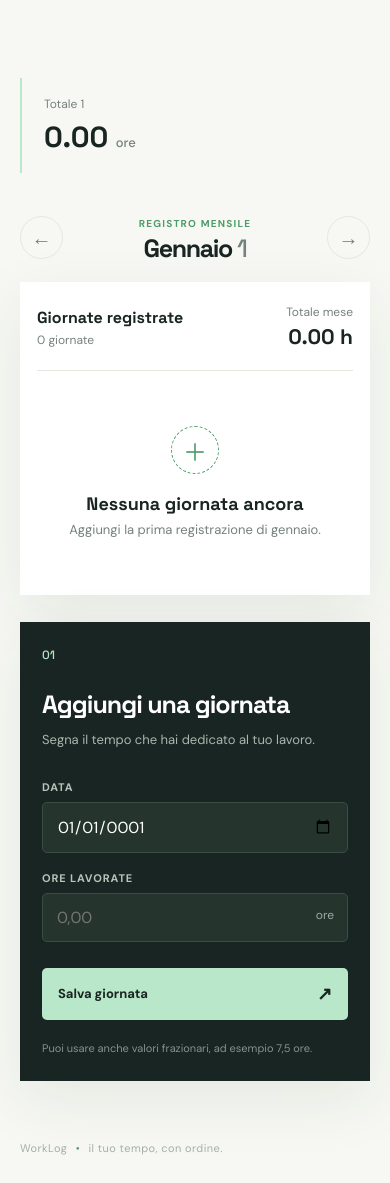
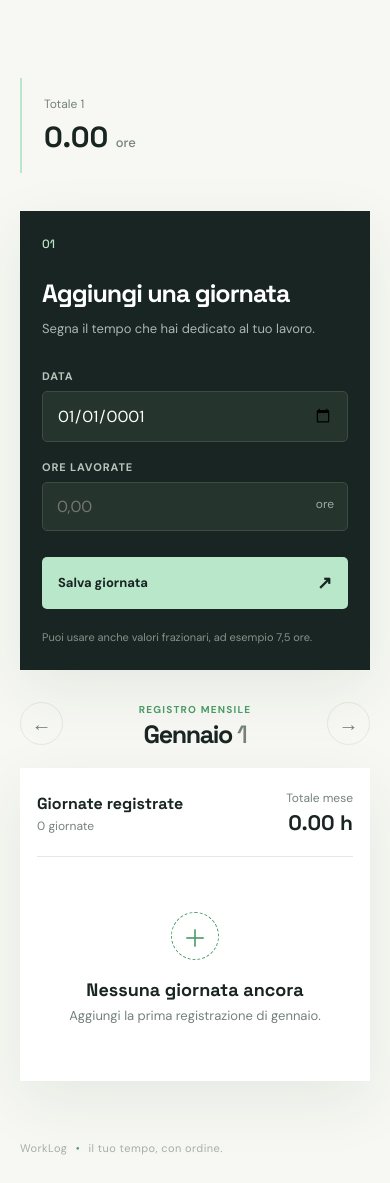
Before and after one commit to lorenzo-fattori/WorkLog, a Flask app: page /month/1/1 in a window 390 px wide. Shown: the part 72-1255 px from the top of the page. Run offline with Flask 3, Linux system fonts and the light colour scheme; data that the repository does not hold is empty.

Commit message:
style: move add form for responsive layout

```diff
--- a/static/style.css
+++ b/static/style.css
@@ -28,8 +28,8 @@ h1 { max-width: 610px; margin-bottom: 13px; font-family: "Space Grotesk", sans-s
 .year-stat span, .total-pill span { display: block; color: var(--muted); font-size: 12px; }
 .year-stat strong { display: block; margin-top: 6px; font-family: "Space Grotesk", sans-serif; font-size: 29px; }
 .year-stat small { color: var(--muted); font-family: "DM Sans", sans-serif; font-size: 13px; font-weight: 500; }
-.workspace-grid { display: grid; grid-template-columns: minmax(0, 1.65fr) minmax(290px, .9fr); gap: 27px; align-items: start; }
-.main-column { min-width: 0; }
+.workspace-grid { display: grid; grid-template-columns: minmax(290px, .9fr) minmax(0, 1.65fr); grid-template-areas: "add main"; gap: 27px; align-items: start; }
+.main-column { grid-area: main; min-width: 0; }
 .month-toolbar { display: flex; align-items: center; justify-content: space-between; margin-bottom: 18px; }
 .month-heading { text-align: center; }
 .month-heading h2 { margin: 0; font-family: "Space Grotesk", sans-serif; font-size: 30px; letter-spacing: -1.4px; }
@@ -63,7 +63,7 @@ h1 { max-width: 610px; margin-bottom: 13px; font-family: "Space Grotesk", sans-s
 .empty-icon { display: grid; place-items: center; width: 48px; height: 48px; margin: 0 auto 18px; border: 1px dashed var(--mint-deep); border-radius: 50%; color: var(--mint-deep); font-size: 24px; }
 .empty-state h3 { margin-bottom: 6px; font-family: "Space Grotesk", sans-serif; font-size: 18px; }
 .empty-state p { margin: 0; color: var(--muted); font-size: 13px; }
-.add-panel { padding: 30px; background: var(--ink); color: white; }
+.add-panel { grid-area: add; padding: 30px; background: var(--ink); color: white; }
 .form-number { display: block; margin-bottom: 25px; color: var(--mint); font-family: "Space Grotesk", sans-serif; font-size: 12px; }
 .form-intro h2 { margin-bottom: 10px; font-family: "Space Grotesk", sans-serif; font-size: 25px; letter-spacing: -1px; }
 .form-intro p { margin-bottom: 30px; color: #a9b7ae; font-size: 13px; line-height: 1.5; }
@@ -84,4 +84,4 @@ input:focus { border-color: var(--mint); }
 footer { padding: 60px 0 28px; color: #a4afa8; font-size: 11px; letter-spacing: .04em; }
 footer span { margin: 0 5px; color: var(--mint-deep); }
 @keyframes slide-in { from { opacity: 0; transform: translateY(10px); } to { opacity: 1; transform: translateY(0); } }
-@media (max-width: 760px) { .page-shell { padding: 0 20px; } .topbar { height: 72px; } .hero { display: block; padding: 48px 0 38px; } h1 { font-size: 48px; } .hero-copy { font-size: 14px; } .year-stat { margin-top: 30px; } .workspace-grid { grid-template-columns: 1fr; } .entries-panel { padding: 22px 17px; } .add-panel { padding: 25px 22px; } .entry-row { grid-template-columns: 43px 1fr auto 20px; gap: 10px; } .entry-date strong { font-size: 12px; } .month-heading h2 { font-size: 25px; } }
+@media (max-width: 760px) { .page-shell { padding: 0 20px; } .topbar { height: 72px; } .hero { display: block; padding: 48px 0 38px; } h1 { font-size: 48px; } .hero-copy { font-size: 14px; } .year-stat { margin-top: 30px; } .workspace-grid { grid-template-columns: 1fr; grid-template-areas: "add" "main"; } .entries-panel { padding: 22px 17px; } .add-panel { padding: 25px 22px; } .entry-row { grid-template-columns: 43px 1fr auto 20px; gap: 10px; } .entry-date strong { font-size: 12px; } .month-heading h2 { font-size: 25px; } }
```
